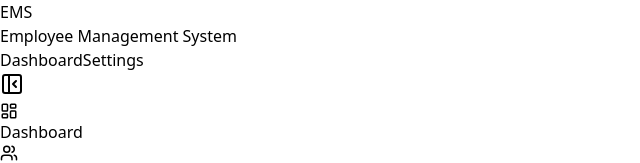
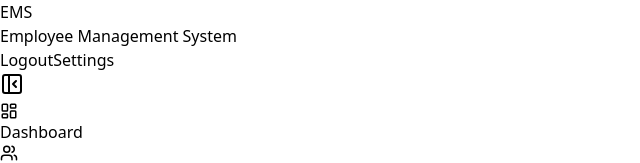
Before and after one commit to Ascenscion/EMS, a React (Vite) app in the folder client/: page / in a window 1280 px wide. Shown: the top 163 px of the page, without its empty margins (0-640 px from the left). Built offline with nearby package versions, Linux system fonts and the light colour scheme.

Commit message:
Login Functionality added.
Can only log in with creds. Still need to protect routes.

```diff
--- a/client/src/components/Header.jsx
+++ b/client/src/components/Header.jsx
@@ -1,6 +1,8 @@
 import React from "react"
+import { useNavigate } from "react-router-dom";
 
 const Header = () => {
+    const navigate = useNavigate()
     return (
         <header className="w-full border-b border-zinc-200 bg-white">
 
@@ -24,8 +26,10 @@ const Header = () => {
                 {/* Right section */}
                 <div className="flex items-center gap-6">
 
-                    <button className="text-sm text-zinc-500 hover:text-zinc-800 transition">
-                        Dashboard
+                    <button
+                        className="text-sm text-zinc-500 hover:text-zinc-800 transition"
+                        onClick={() => { localStorage.removeItem("user"); navigate("/login") }}>
+                        Logout
                     </button>
 
                     <button className="text-sm text-zinc-500 hover:text-zinc-800 transition">
--- a/client/src/pages/Login.jsx
+++ b/client/src/pages/Login.jsx
@@ -6,8 +6,11 @@ import InputWrap from "../components/InputWrap"
 import AddButton from "../components/AddButton"
 import { useNavigate } from "react-router-dom"
 import { loginUser } from "../services/loginService"
+import { useState } from "react"
 
 const Login = () => {
+    const [loginError, setLoginError] = useState("")
+
     const {
         register,
         handleSubmit,
@@ -18,6 +21,7 @@ const Login = () => {
 
     const submitHandler = async (formData) => {
         try {
+            setLoginError("")
             const data = await loginUser(formData)
             console.log("Login response: ", data);
             localStorage.setItem("user", JSON.stringify(data.user))
@@ -26,6 +30,9 @@ const Login = () => {
         } catch (error) {
             console.log("Login error", error);
             console.log("Backend response:", error.response?.data);
+            setLoginError(
+                error.response?.data?.message || "Login failed"
+            )
         }
     }
 
@@ -68,7 +75,11 @@ const Login = () => {
                         }}
                         error={errors.password}
                     />
-
+                    {loginError && (
+                        <div className="bg-red-100 border border-red-300 text-red-700 px-3 py-2 rounded-lg text-sm">
+                            {loginError}
+                        </div>
+                    )}
                     <AddButton
                         type="submit"
                         variant="primary"
--- a/client/src/pages/StaffEvents.jsx
+++ b/client/src/pages/StaffEvents.jsx
@@ -14,6 +14,8 @@ const StaffEvents = () => {
     const [isConfirmationModalOpen, setIsConfirmationModalOpen] = useState(false)
     const [selectedEvent, setSelectedEvent] = useState(null)
 
+    const user = JSON.parse(localStorage.getItem("user"))
+
     const handleOpenApplyModal = (event) => {
         setSelectedEvent(event)
         setIsApplyModalOpen(true)
@@ -27,7 +29,7 @@ const StaffEvents = () => {
         try {
             const payload = {
                 event_id: selectedEvent.id,
-                user_id: 1,
+                user_id: user.id,
                 status: "pending"
             }
 
```
